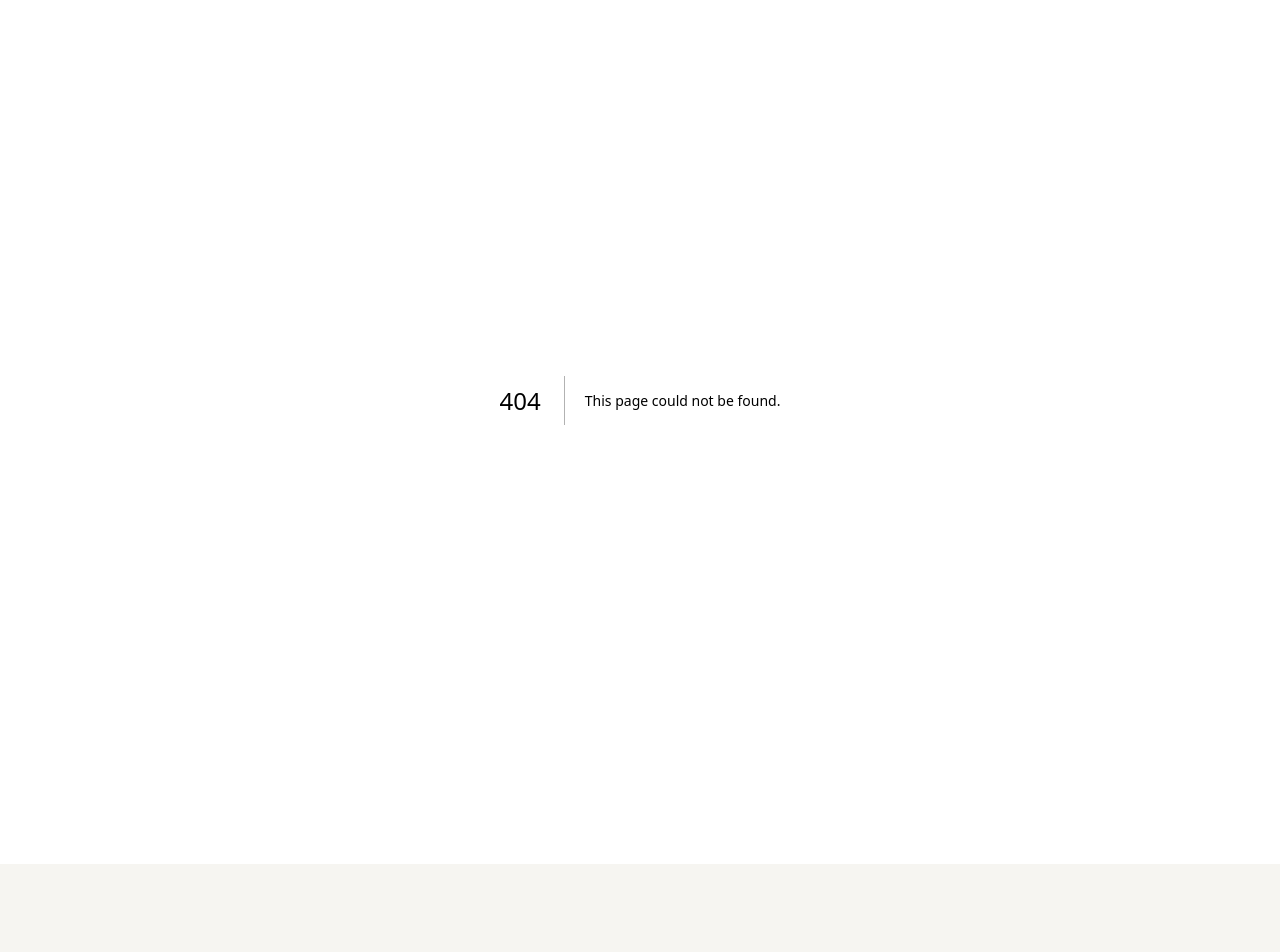
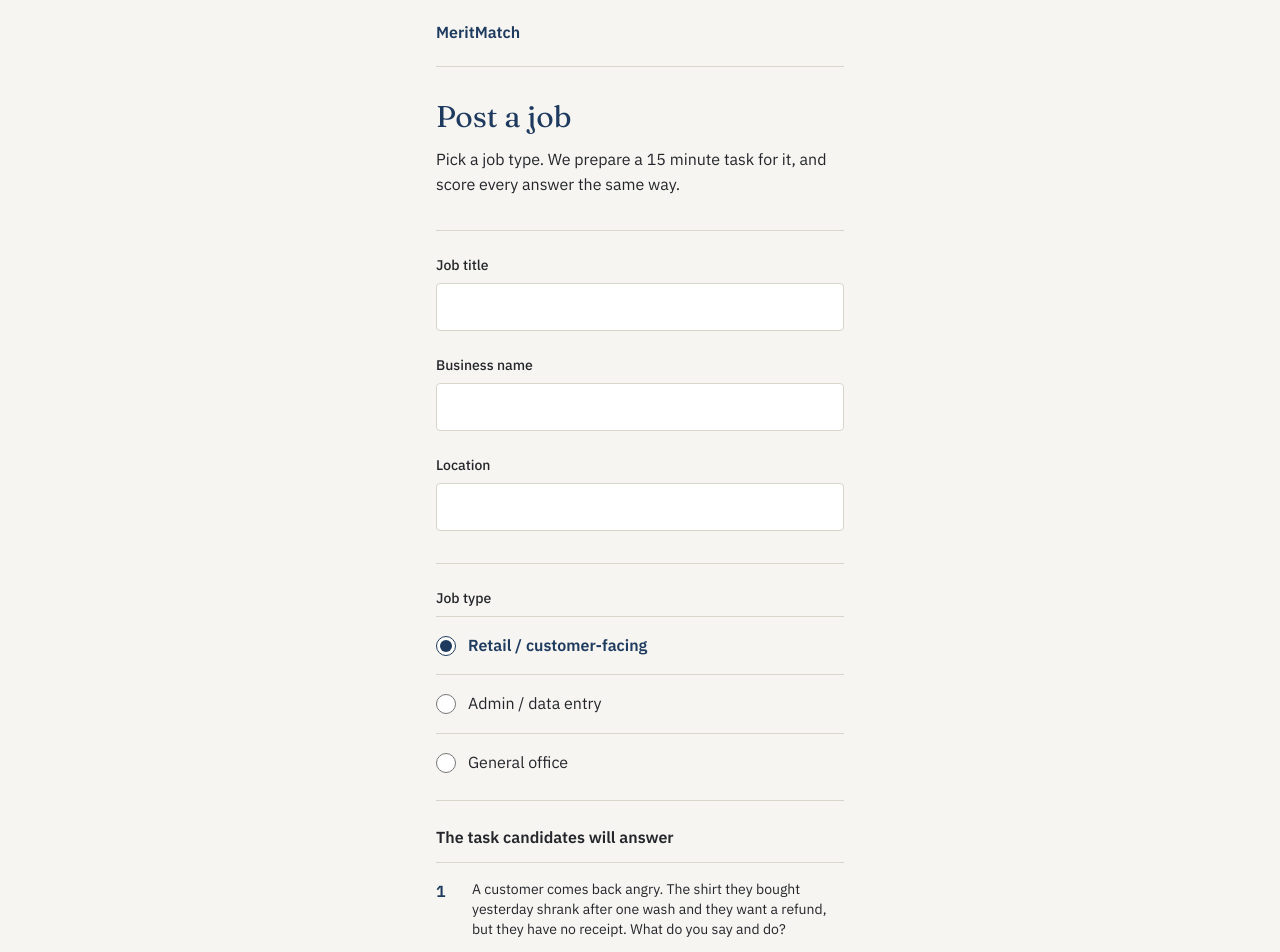
Before and after one commit to yurisha-bajracharya/MeritMatch, a Next.js app: page /employer/post in a window 1280 px wide. Before the commit this address had no page. Shown: the top 952 px of the page. Before the commit the page ends 864 px from the top, so only its background shows below. Built offline with nearby package versions, Linux system fonts and the light colour scheme; a web font is replaced by a local one.

Commit message:
feat: employer post-job form with generated task and shareable link

```diff
--- /dev/null
+++ b/app/employer/post/page.tsx
@@ -0,0 +1,7 @@
+import PostJobForm from "@/components/PostJobForm";
+import { TEMPLATES, toPublicTemplate } from "@/lib/templates";
+
+export default function PostJobPage() {
+  const templates = Object.values(TEMPLATES).map(toPublicTemplate);
+  return <PostJobForm templates={templates} />;
+}
--- /dev/null
+++ b/components/PostJobForm.tsx
@@ -0,0 +1,207 @@
+"use client";
+
+import Link from "next/link";
+import { useState } from "react";
+import type { PublicTemplate } from "@/lib/templates";
+import type { Category, Job } from "@/lib/types";
+
+export default function PostJobForm({
+  templates,
+}: {
+  templates: PublicTemplate[];
+}) {
+  const [title, setTitle] = useState("");
+  const [employer, setEmployer] = useState("");
+  const [location, setLocation] = useState("");
+  const [category, setCategory] = useState<Category>("retail");
+  const [error, setError] = useState("");
+  const [sending, setSending] = useState(false);
+  const [job, setJob] = useState<Job | null>(null);
+  const [copied, setCopied] = useState(false);
+
+  const selected = templates.find((t) => t.category === category)!;
+
+  async function submit(e: React.FormEvent) {
+    e.preventDefault();
+    setError("");
+    if (!title.trim() || !employer.trim()) {
+      setError("Job title and business name are required.");
+      return;
+    }
+    setSending(true);
+    try {
+      const res = await fetch("/api/jobs", {
+        method: "POST",
+        headers: { "Content-Type": "application/json" },
+        body: JSON.stringify({ title, employer, location, category }),
+      });
+      if (!res.ok) throw new Error();
+      setJob((await res.json()).job);
+    } catch {
+      setError("Could not post the job. Try again.");
+    } finally {
+      setSending(false);
+    }
+  }
+
+  if (job) {
+    const link = `${window.location.origin}/t/${job.id}`;
+    return (
+      <main>
+        <header className="py-5">
+          <Link href="/" className="font-semibold text-brand">
+            MeritMatch
+          </Link>
+        </header>
+        <section className="border-t border-rule pt-8">
+          <h1 className="font-display text-3xl text-brand">
+            Task ready for {job.title}
+          </h1>
+          <p className="mt-3">
+            Send this link to candidates by SMS, Viber or WhatsApp. They can
+            open it on any phone.
+          </p>
+        </section>
+        <section className="border-t border-rule mt-8 pt-6 space-y-4">
+          <p className="field break-all select-all">{link}</p>
+          <button
+            type="button"
+            className="btn btn-primary w-full"
+            onClick={async () => {
+              await navigator.clipboard.writeText(link);
+              setCopied(true);
+            }}
+          >
+            {copied ? "Link copied" : "Copy link"}
+          </button>
+          <Link
+            href={`/employer/jobs/${job.id}`}
+            className="btn btn-quiet w-full"
+          >
+            View shortlist
+          </Link>
+        </section>
+      </main>
+    );
+  }
+
+  return (
+    <main>
+      <header className="py-5">
+        <Link href="/" className="font-semibold text-brand">
+          MeritMatch
+        </Link>
+      </header>
+      <form onSubmit={submit} noValidate>
+        <section className="border-t border-rule pt-8">
+          <h1 className="font-display text-3xl text-brand">Post a job</h1>
+          <p className="mt-3">
+            Pick a job type. We prepare a 15 minute task for it, and score every
+            answer the same way.
+          </p>
+        </section>
+
+        <section className="border-t border-rule mt-8 pt-6 space-y-6">
+          <div>
+            <label htmlFor="title" className="block text-sm font-medium mb-2">
+              Job title
+            </label>
+            <input
+              id="title"
+              className="field"
+              value={title}
+              onChange={(e) => setTitle(e.target.value)}
+              maxLength={80}
+            />
+          </div>
+          <div>
+            <label
+              htmlFor="employer"
+              className="block text-sm font-medium mb-2"
+            >
+              Business name
+            </label>
+            <input
+              id="employer"
+              className="field"
+              value={employer}
+              onChange={(e) => setEmployer(e.target.value)}
+              maxLength={80}
+            />
+          </div>
+          <div>
+            <label
+              htmlFor="location"
+              className="block text-sm font-medium mb-2"
+            >
+              Location
+            </label>
+            <input
+              id="location"
+              className="field"
+              value={location}
+              onChange={(e) => setLocation(e.target.value)}
+              maxLength={80}
+            />
+          </div>
+        </section>
+
+        <section className="border-t border-rule mt-8 pt-6">
+          <fieldset>
+            <legend className="text-sm font-medium mb-2">Job type</legend>
+            {templates.map((t) => (
+              <label
+                key={t.category}
+                className={`ledger-row flex items-center gap-3 min-h-12 cursor-pointer has-[:focus-visible]:outline-3 has-[:focus-visible]:outline-ochre ${
+                  category === t.category ? "font-semibold text-brand" : ""
+                }`}
+              >
+                <input
+                  type="radio"
+                  name="category"
+                  value={t.category}
+                  checked={category === t.category}
+                  onChange={() => setCategory(t.category)}
+                  className="size-5 accent-brand"
+                />
+                {t.name.en}
+              </label>
+            ))}
+          </fieldset>
+        </section>
+
+        <section className="border-t border-rule mt-2 pt-6">
+          <h2 className="font-semibold">The task candidates will answer</h2>
+          <ol className="mt-3">
+            {selected.scenarios.map((s, i) => (
+              <li key={s.id} className="ledger-row flex gap-3">
+                <span className="font-semibold text-brand w-6 shrink-0">
+                  {i + 1}
+                </span>
+                <span className="whitespace-pre-line text-sm">
+                  {s.prompt.en}
+                </span>
+              </li>
+            ))}
+          </ol>
+        </section>
+
+        {error && (
+          <p role="alert" className="border-l-4 border-ink pl-3 mt-4">
+            {error}
+          </p>
+        )}
+
+        <div className="border-t border-rule mt-4 pt-6">
+          <button
+            type="submit"
+            className="btn btn-proof w-full"
+            disabled={sending}
+          >
+            {sending ? "Posting…" : "Post job and get link"}
+          </button>
+        </div>
+      </form>
+    </main>
+  );
+}
```
Also changed, not shown: 2 other files (tests, documents, lock files or other folders).
